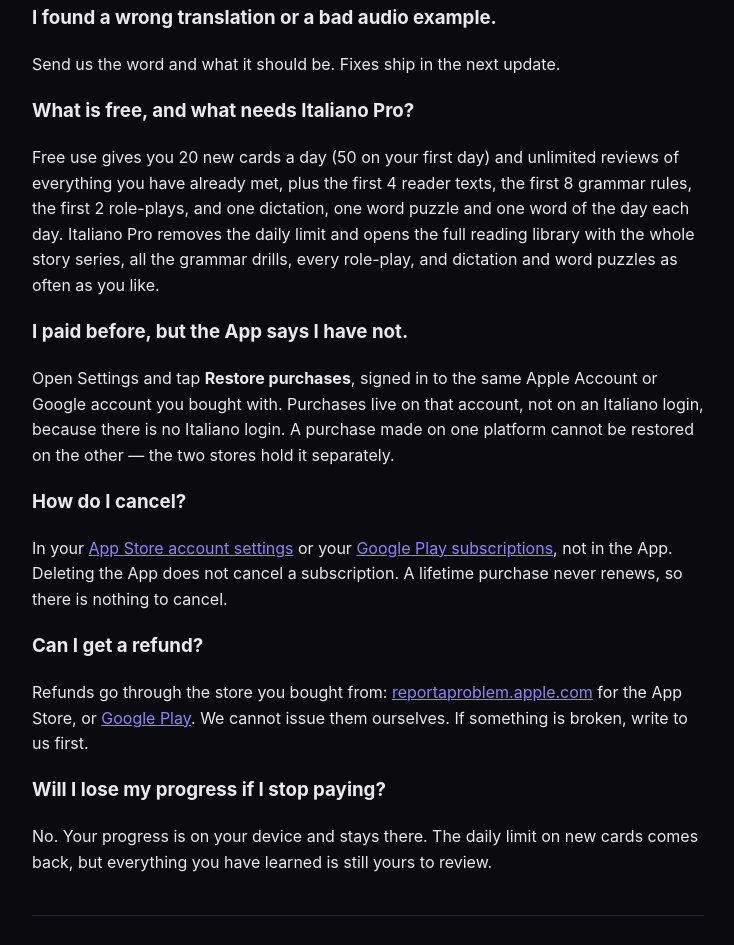
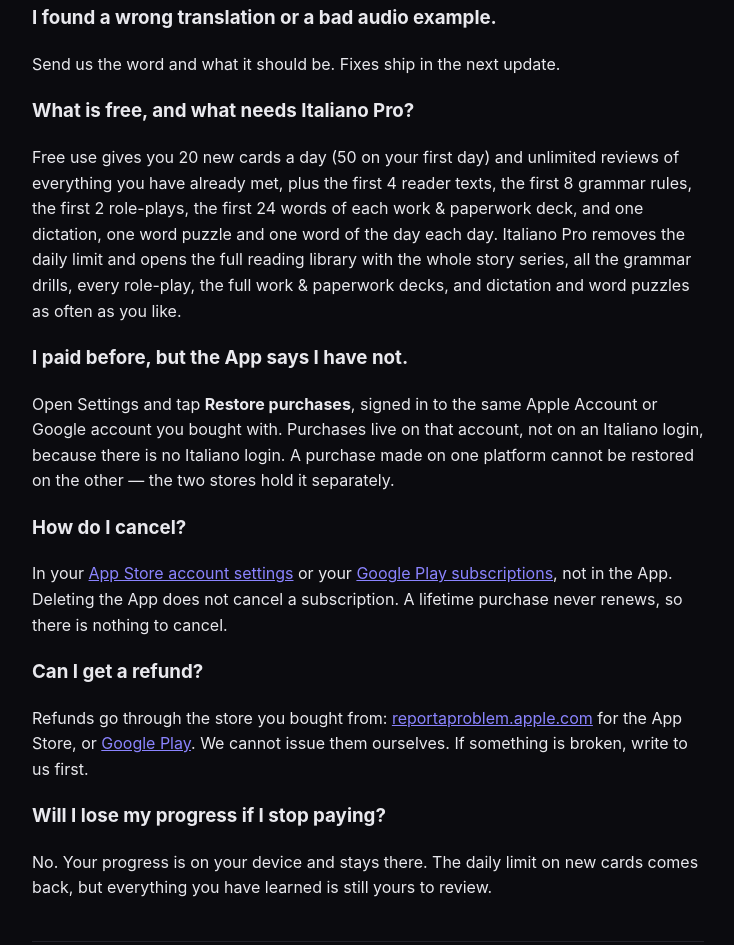
Before and after one commit to 0quantum/italiano-site, a plain HTML site: page support.html in a window 1280 px wide. Shown: the part 804-1749 px from the top of the page, without its empty margins (272-1006 px from the left). Drawn offline with Linux system fonts and the light colour scheme.

Commit message:
Italiano site: name the ear trainer and the work & paperwork decks (free: first 24 words of each)

```diff
--- a/support.html
+++ b/support.html
@@ -32,9 +32,9 @@
   <h3>What is free, and what needs Italiano Pro?</h3>
   <p>Free use gives you 20 new cards a day (50 on your first day) and unlimited reviews
   of everything you have already met, plus the first 4 reader texts, the first 8 grammar rules, the first 2
-  role-plays, and one dictation, one word puzzle and one word of the day each day.
+  role-plays, the first 24 words of each work &amp; paperwork deck, and one dictation, one word puzzle and one word of the day each day.
   Italiano Pro removes the daily limit and opens the full reading library with the
-  whole story series, all the grammar drills, every role-play, and dictation and word
+  whole story series, all the grammar drills, every role-play, the full work &amp; paperwork decks, and dictation and word
   puzzles as often as you like.</p>
 
   <h3>I paid before, but the App says I have not.</h3>
```
Also changed, not shown: index.html (+1 -1 lines), terms.html (+1 -1 lines).
